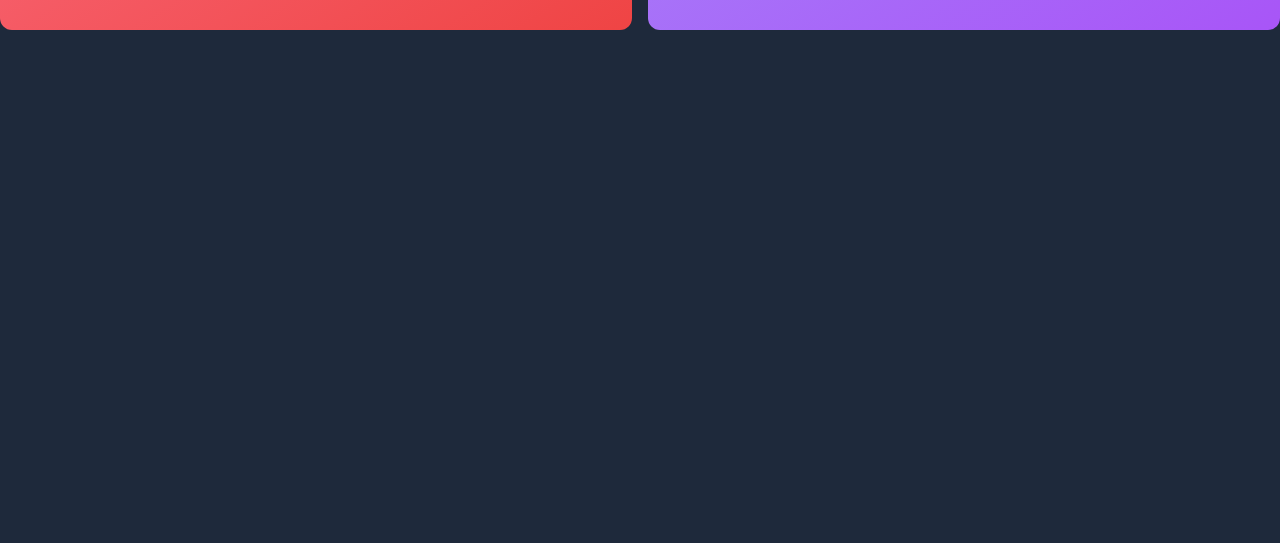
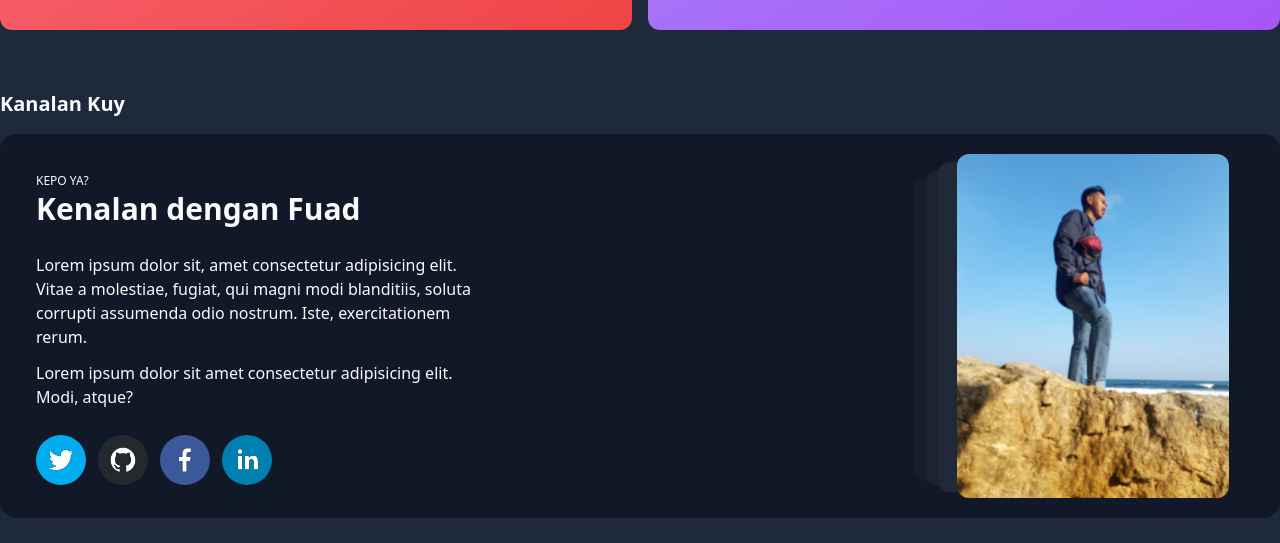
Before and after one commit to fsholehan/fns-portfolio, a Next.js app: page / in a window 1280 px wide. Shown: the part 1302-1845 px from the top of the page. Before the commit the page ends 1380 px from the top, so only its background shows below. Built offline with nearby package versions, Linux system fonts and the light colour scheme.

Commit message:
add about comp

```diff
--- /dev/null
+++ b/components/About/AboutCard.js
@@ -0,0 +1,50 @@
+import Image from "next/image";
+import { SocialIcon } from "react-social-icons";
+
+export default function AboutCard() {
+  return (
+    <div className="w-full flex flex-col md:flex-row bg-gray-900 h-auto md:h-96 rounded-2xl overflow-hidden py-5 px-9">
+      <div className="w-full md:w-3/4 flex flex-col space-y-5 md:space-y-0 md:justify-around h-full">
+        <div>
+          <span className="text-xs uppercase font-medium">kepo ya?</span>
+          <h1 className="text-xl md:text-3xl font-semibold">
+            Kenalan dengan Fuad
+          </h1>
+        </div>
+        <div className="space-y-3 w-full md:w-2/4">
+          <p>
+            Lorem ipsum dolor sit, amet consectetur adipisicing elit. Vitae a
+            molestiae, fugiat, qui magni modi blanditiis, soluta corrupti
+            assumenda odio nostrum. Iste, exercitationem rerum.
+          </p>
+          <p>
+            Lorem ipsum dolor sit amet consectetur adipisicing elit. Modi,
+            atque?
+          </p>
+        </div>
+        <div className="w-full md:w-1/2 space-x-3">
+          <SocialIcon url="https://twitter.com/sholehanfuad" fgColor="white" />
+          <SocialIcon url="https://github.com/fsholehan" fgColor="white" />
+          <SocialIcon url="https://facebook.com/fsholehan" fgColor="white" />
+          <SocialIcon
+            url="https://id.linkedin.com/in/fuad-nur-sholehan-6421661b8/"
+            fgColor="white"
+          />
+        </div>
+      </div>
+      <div className="w-1/4 hidden md:block relative">
+        <div className="w-[90%] h-full relative rounded-xl overflow-hidden mx-auto z-50">
+          <Image
+            src="/images/fnd.jpg"
+            alt=""
+            layout="fill"
+            className="object-cover"
+          />
+        </div>
+        <div className="absolute w-[90%] h-[96%] bg-gray-800 -left-1 rounded-xl top-2 z-40"></div>
+        <div className="absolute w-[90%] h-[92%] bg-gray-800/70 -left-4 rounded-xl top-4 z-30"></div>
+        <div className="absolute w-[90%] h-[88%] bg-gray-800/40 -left-7 rounded-xl top-6 z-20"></div>
+      </div>
+    </div>
+  );
+}
--- /dev/null
+++ b/components/About/index.js
@@ -0,0 +1,11 @@
+import Title from "../Title";
+import AboutCard from "./AboutCard";
+
+export default function About() {
+  return (
+    <div className="py-5">
+      <Title title="Kanalan Kuy" />
+      <AboutCard />
+    </div>
+  );
+}
--- a/components/Project/index.js
+++ b/components/Project/index.js
@@ -1,9 +1,10 @@
+import Title from "../Title";
 import ProjectCard from "./ProjectCard";
 
 export default function Project() {
   return (
     <div className="py-10">
-      <h1 className="text-xl md:text3xl font-bold mb-4">Awakening Project</h1>
+      <Title title="Awakening Project" />
       <div className="grid grid-cols-1 md:grid-cols-2 gap-4">
         <ProjectCard />
         <ProjectCard />
--- /dev/null
+++ b/components/Title/index.js
@@ -0,0 +1,3 @@
+export default function Title({ title }) {
+  return <h1 className="text-xl md:text3xl font-bold mb-4">{title}</h1>;
+}
--- a/package.json
+++ b/package.json
@@ -14,7 +14,8 @@
     "eslint-config-next": "13.0.4",
     "next": "13.0.4",
     "react": "18.2.0",
-    "react-dom": "18.2.0"
+    "react-dom": "18.2.0",
+    "react-social-icons": "^5.15.0"
   },
   "devDependencies": {
     "autoprefixer": "^10.4.13",
--- a/pages/index.js
+++ b/pages/index.js
@@ -1,4 +1,5 @@
 import Head from "next/head";
+import About from "../components/About";
 import Header from "../components/Header";
 import Hero from "../components/Hero";
 import Project from "../components/Project";
@@ -15,6 +16,7 @@ export default function Home() {
         <Header />
         <Hero />
         <Project />
+        <About />
       </main>
     </>
   );
```
Also changed, not shown: public/images/fnd.jpg (added), 1 other file (tests, documents, lock files or other folders).
